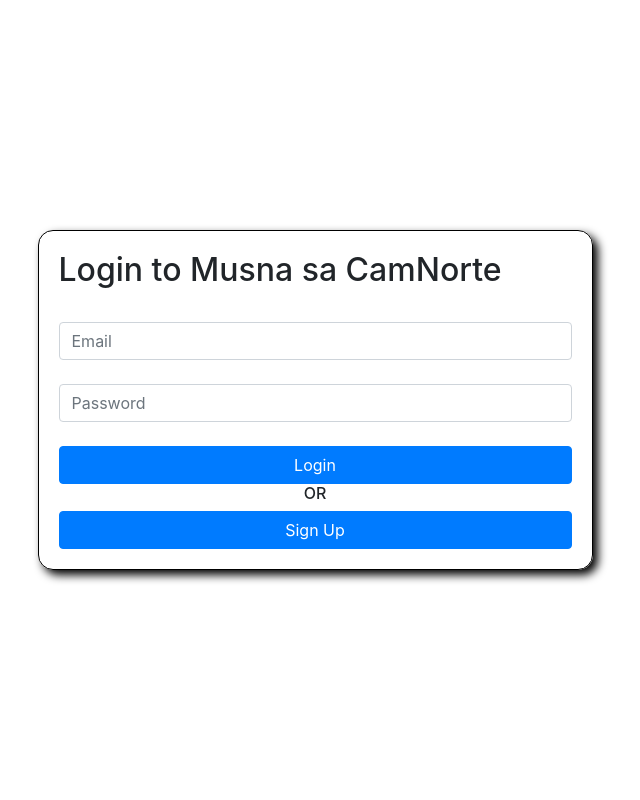
After one commit to 05-14th/tourism-website, a PHP site: page /signin.php in a window 1280 px wide. The commit adds this page. Shown: the whole page, without its empty margins (325-965 px from the left). Run offline with PHP 8.4, Linux system fonts and the light colour scheme.

Commit message:
Login Logic

```diff
--- a/display_manager.php
+++ b/display_manager.php
@@ -42,6 +42,7 @@
             <input id="video" type="file" name="video" accept="video/*">
         </div>
         <input type="submit" class="btn btn-primary" value="Save Changes"><br>
+        <button type="button" class="btn btn-primary" onclick="window.location.href='index.php'">View</button>
     </form>
 </body>
 </html>
--- /dev/null
+++ b/signin.php
@@ -0,0 +1,46 @@
+<?php
+session_start();
+include "config.php";
+?>
+
+<!DOCTYPE html>
+<html lang="en">
+<head>
+  <meta charset="UTF-8">
+  <title>Login Page</title>
+  <link rel="stylesheet" href="https://maxcdn.bootstrapcdn.com/bootstrap/4.5.2/css/bootstrap.min.css">
+  <style>
+    body {
+        margin: 0;
+        padding:0;
+    }
+
+    .container{
+        display: flex;
+        justify-content: center;
+        align-items: center;
+        height: 100vh;
+    }
+
+    .form-signin {
+        width: 50%;
+        border-radius: 15px;
+        border: 1px solid black;
+        box-shadow: 5px 5px 10px 0px black;
+        padding: 20px;
+    }
+  </style>
+</head>
+<body>
+  <div class="container">
+    <form id="loginForm" class="form-signin" method="POST" action="verification.php">
+      <h2 class="form-signin-heading">Login to Musna sa CamNorte</h2><br>
+      <input type="text" name="email" class="form-control" placeholder="Email" required><br>
+      <input type="password" name="password" class="form-control" placeholder="Password" required><br>
+      <input class="btn btn-primary btn-block" type="submit" value="Login">
+      <h6 style="text-align:center">OR</h6>
+      <button class="btn btn-primary btn-block">Sign Up</button>
+    </form>
+  </div>
+</body>
+</html>
```
Also changed, not shown: CamNorteDb.sql (+8 -0 lines), index.php (+26 -1 lines), signup.php (added, +45 -0 lines), verification.php (added, +24 -0 lines), uploads/admin.jpg (added).
